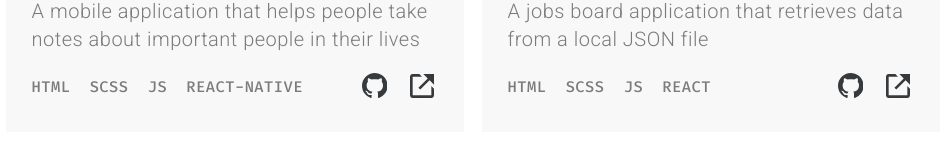
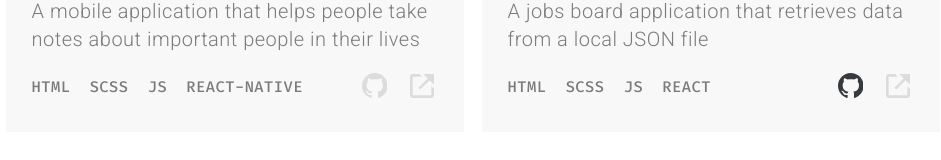
Before and after one commit to cjoak1028/my-personal-website, a React (Create React App) app: page / in a window 1280 px wide. Shown: the part 2993-3153 px from the top of the page, without its empty margins (212-1153 px from the left). Built offline with nearby package versions, Linux system fonts and the light colour scheme.

Commit message:
disabled links with no href

```diff
--- a/src/components/Work/WorkCard.js
+++ b/src/components/Work/WorkCard.js
@@ -46,12 +46,27 @@ const WorkCard = ({ data, delay }) => {
             })}
           </div>
           <div className={`${styles["work-links"]} flex flex-ai-c`}>
-            <a href={data.repo} className={styles["work-link"]}>
-              <BsGithub className={styles["github-icon"]} />
-            </a>
-            <a href={data.link} className={styles["work-link"]}>
-              <BiLinkExternal className={styles["link-icon"]} />
-            </a>
+            {data.repo === "" ? (
+              <a href={data.repo} className={`${styles["work-link"]} disabled`}>
+                <BsGithub className={styles["github-icon"]} color="#DCDCDC" />
+              </a>
+            ) : (
+              <a href={data.repo} className={`${styles["work-link"]}`}>
+                <BsGithub className={styles["github-icon"]} />
+              </a>
+            )}
+            {data.link === "" ? (
+              <a href={data.link} className={`${styles["work-link"]} disabled`}>
+                <BiLinkExternal
+                  className={styles["link-icon"]}
+                  color="#DCDCDC"
+                />
+              </a>
+            ) : (
+              <a href={data.link} className={`${styles["work-link"]}`}>
+                <BiLinkExternal className={styles["link-icon"]} />
+              </a>
+            )}
           </div>
         </div>
       </div>
--- a/src/index.css
+++ b/src/index.css
@@ -68,6 +68,10 @@
   color: var(--c-accent);
 }
 
+.disabled {
+  pointer-events: none;
+}
+
 /* RESET */
 html {
   box-sizing: border-box;
```
